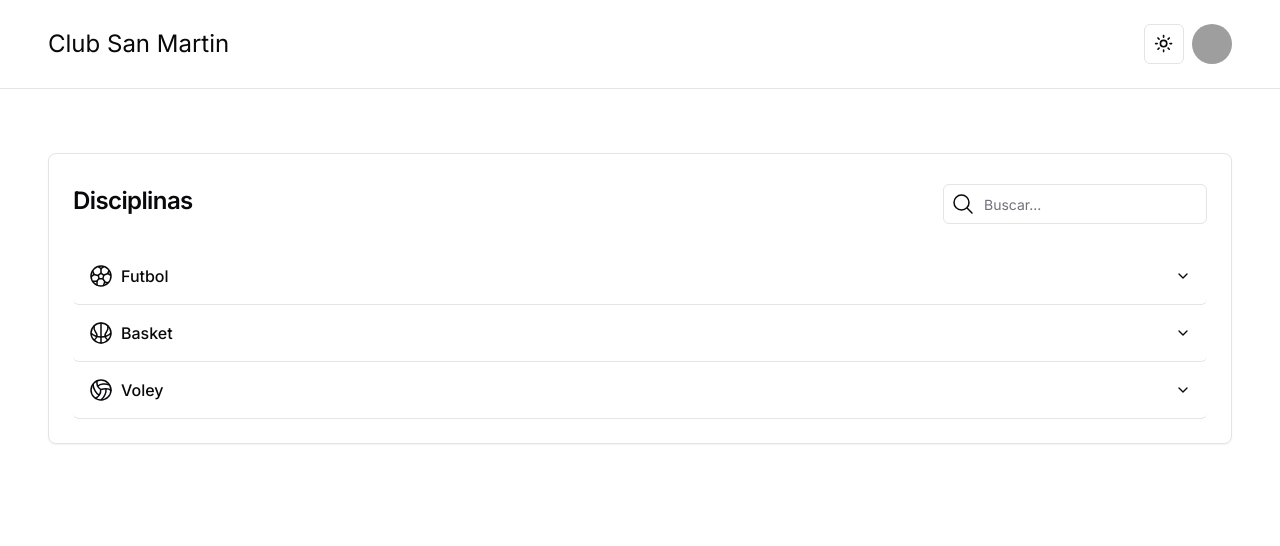
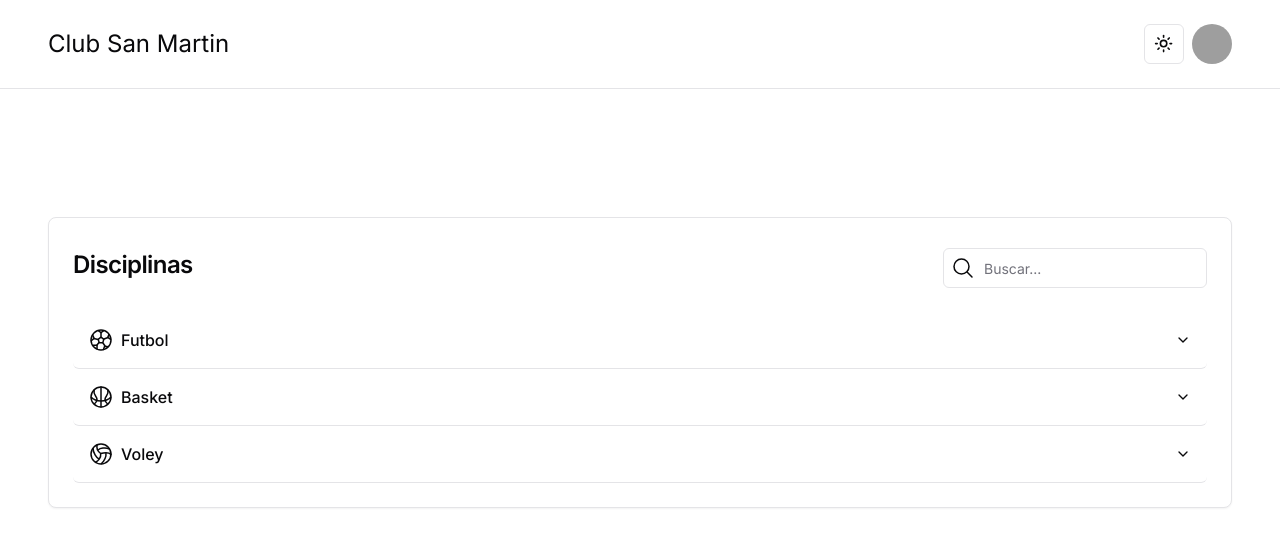
Before and after one commit to SportAnalytics2/sport-front, a Next.js app: page / in a window 1280 px wide. Shown: the top 546 px of the page. Built offline with nearby package versions, Linux system fonts and the light colour scheme; grey boxes are pictures that could not be loaded.

Commit message:
update: added a special style for all main elements

```diff
--- a/src/app/globals.css
+++ b/src/app/globals.css
@@ -60,6 +60,10 @@
   }
 }
 
+main {
+  padding-block: 4rem;
+}
+
 .wrapper {
   width: min(100% - 3rem, 130ch);
   margin-inline: auto;
```
